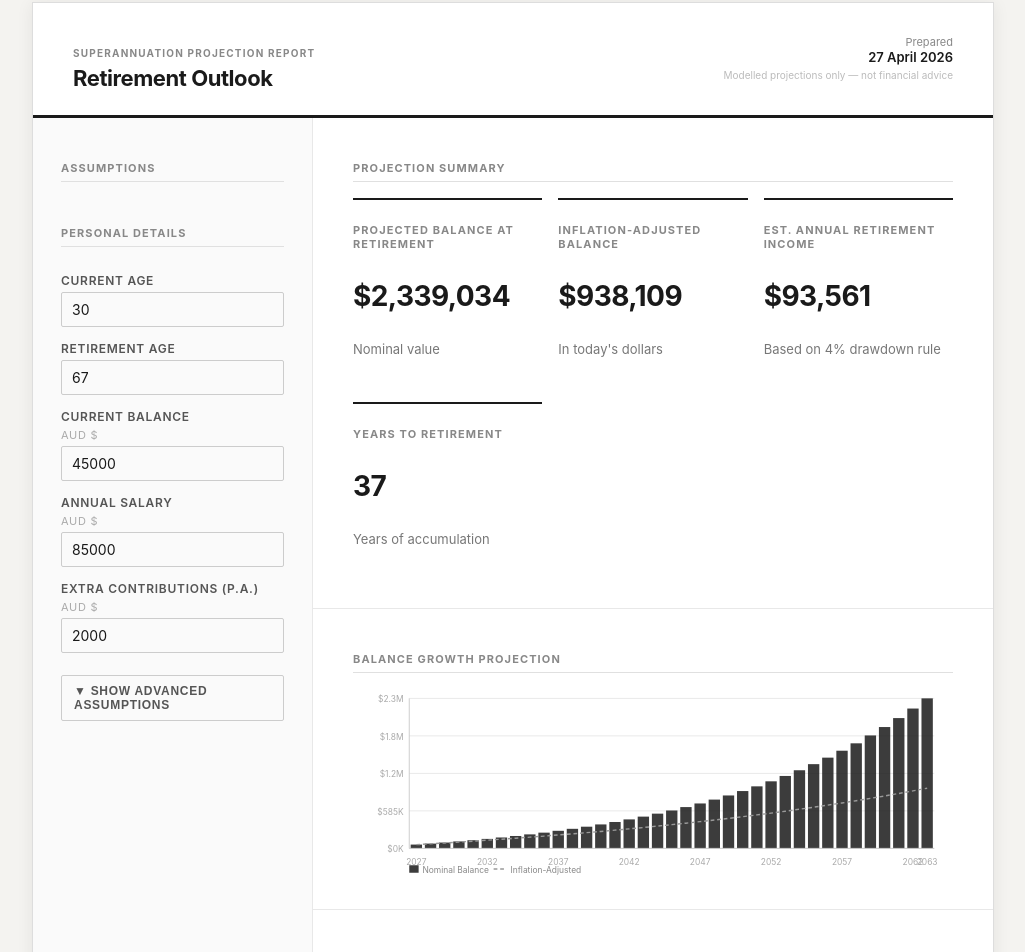
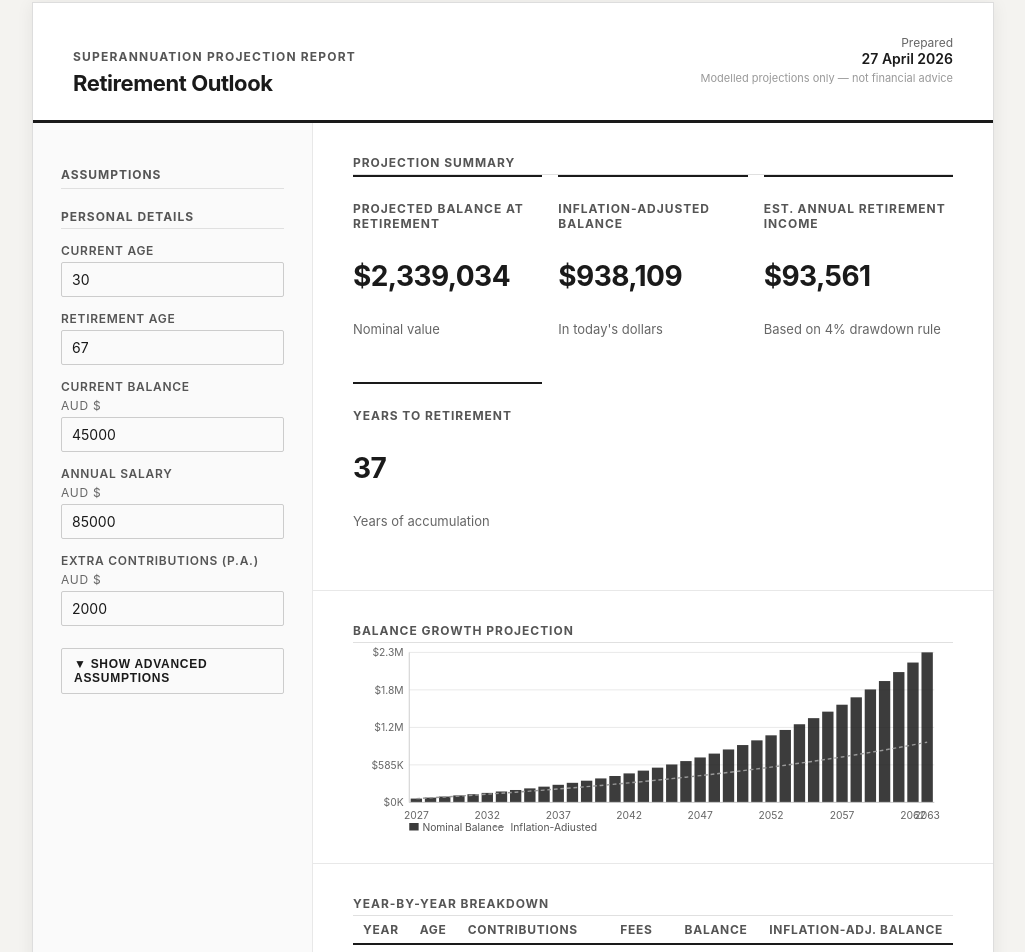
Before and after one commit to mitch-murph/super-retirement-planner, a React (Vite) app: page / in a window 1280 px wide. Shown: the part 38-990 px from the top of the page, without its empty margins (127-1152 px from the left). Built offline with nearby package versions, Linux system fonts and the light colour scheme.

Commit message:
Refactor UI components to use theme-based styles and improve consistency

```diff
--- a/src/components/InputPanel.tsx
+++ b/src/components/InputPanel.tsx
@@ -1,5 +1,7 @@
 import { useState } from "react";
 import { ProjectionInputs } from "../engine/projection";
+import { colors, fontSizes, fontWeights, sectionHeading } from "../theme";
+import SectionHeading from "./ui/SectionHeading";
 
 type Props = {
   inputs: ProjectionInputs;
@@ -10,31 +12,31 @@ const labelStyle: React.CSSProperties = {
   display: "flex",
   flexDirection: "column",
   gap: "4px",
-  fontSize: "12px",
-  fontWeight: 600,
+  fontSize: fontSizes.sm,
+  fontWeight: fontWeights.semibold,
   letterSpacing: "0.06em",
   textTransform: "uppercase",
-  color: "#555",
+  color: colors.inkMuted,
 };
 
 const inputStyle: React.CSSProperties = {
   padding: "8px 10px",
-  fontSize: "14px",
-  border: "1px solid #ccc",
+  fontSize: fontSizes.lg,
+  border: `1px solid #ccc`,
   borderRadius: "2px",
   fontFamily: "inherit",
-  color: "#1a1a1a",
-  background: "#fafafa",
+  color: colors.ink,
+  background: colors.surface,
   width: "100%",
   boxSizing: "border-box",
 };
 
 const sectionHeadingStyle: React.CSSProperties = {
-  fontSize: "11px",
-  fontWeight: 700,
-  letterSpacing: "0.1em",
+  fontSize: fontSizes.lg,
+  fontWeight: fontWeights.bold,
+  letterSpacing: "0.08em",
   textTransform: "uppercase",
-  color: "#888",
+  color: colors.ink,
   borderBottom: "1px solid #e0e0e0",
   paddingBottom: "6px",
   marginBottom: "12px",
@@ -86,8 +88,8 @@ export default function InputPanel({ inputs, onChange }: Props) {
     return (
       <label key={key} style={labelStyle}>
         {label}
-        {type === "dollar" && <span style={{ fontSize: "11px", color: "#aaa", fontWeight: 400 }}>AUD $</span>}
-        {type === "percent" && <span style={{ fontSize: "11px", color: "#aaa", fontWeight: 400 }}>%</span>}
+        {type === "dollar" && <span style={{ fontSize: fontSizes.sm, color: colors.inkSubtle, fontWeight: fontWeights.normal }}>AUD $</span>}
+        {type === "percent" && <span style={{ fontSize: fontSizes.sm, color: colors.inkSubtle, fontWeight: fontWeights.normal }}>%</span>}
         <input
           type="number"
           style={inputStyle}
@@ -100,20 +102,20 @@ export default function InputPanel({ inputs, onChange }: Props) {
 
   return (
     <div style={{ display: "flex", flexDirection: "column", gap: "14px" }}>
-      <p style={sectionHeadingStyle}>Personal Details</p>
+      <SectionHeading>Personal Details</SectionHeading>
       {basicFields.map(renderField)}
 
       <button
         style={{
           marginTop: "8px",
           background: "none",
-          border: "1px solid #ccc",
+          border: `1px solid #ccc`,
           borderRadius: "2px",
-          fontSize: "12px",
-          fontWeight: 600,
+          fontSize: fontSizes.sm,
+          fontWeight: fontWeights.semibold,
           letterSpacing: "0.06em",
           textTransform: "uppercase",
-          color: "#555",
+          color: colors.ink,
           padding: "8px 12px",
           cursor: "pointer",
           textAlign: "left",
@@ -125,7 +127,7 @@ export default function InputPanel({ inputs, onChange }: Props) {
 
       {showAdvanced && (
         <>
-          <p style={sectionHeadingStyle}>Advanced Assumptions</p>
+          <SectionHeading>Advanced Assumptions</SectionHeading>
           {advancedFields.map(renderField)}
         </>
       )}
--- a/src/components/ProjectionChart.tsx
+++ b/src/components/ProjectionChart.tsx
@@ -1,4 +1,6 @@
 import { ProjectionResult } from "../engine/projection";
+import { colors } from "../theme";
+import SectionHeading from "./ui/SectionHeading";
 
 type Props = { result: ProjectionResult };
 
@@ -28,20 +30,7 @@ export default function ProjectionChart({ result }: Props) {
 
   return (
     <div>
-      <p
-        style={{
-          fontSize: "11px",
-          fontWeight: 700,
-          letterSpacing: "0.1em",
-          textTransform: "uppercase",
-          color: "#888",
-          borderBottom: "1px solid #e0e0e0",
-          paddingBottom: "6px",
-          marginBottom: "16px",
-        }}
-      >
-        Balance Growth Projection
-      </p>
+      <SectionHeading>Balance Growth Projection</SectionHeading>
       <svg
         viewBox={`0 0 ${W} ${H}`}
         style={{ width: "100%", height: "auto", display: "block" }}
@@ -63,8 +52,8 @@ export default function ProjectionChart({ result }: Props) {
                 x={-6}
                 y={scaleY(tick) + 4}
                 textAnchor="end"
-                fontSize={9}
-                fill="#aaa"
+                fontSize={11}
+                fill={colors.inkSubtle}
                 fontFamily="inherit"
               >
                 {fmtK(tick)}
@@ -112,8 +101,8 @@ export default function ProjectionChart({ result }: Props) {
                   x={i * barWidth + barWidth / 2}
                   y={chartH + 18}
                   textAnchor="middle"
-                  fontSize={9}
-                  fill="#aaa"
+                  fontSize={11}
+                  fill={colors.inkSubtle}
                   fontFamily="inherit"
                 >
                   {row.year}
@@ -127,11 +116,11 @@ export default function ProjectionChart({ result }: Props) {
         </g>
 
         {/* Legend */}
-        <g transform={`translate(${PAD.left},${H - 4})`}>
+        <g transform={`translate(${PAD.left},${H})`}>
           <rect x={0} y={-8} width={10} height={8} fill="#1a1a1a" opacity={0.85} />
-          <text x={14} y={0} fontSize={9} fill="#888" fontFamily="inherit">Nominal Balance</text>
+          <text x={14} y={0} fontSize={11} fill={colors.inkMuted} fontFamily="inherit">Nominal Balance</text>
           <line x1={90} x2={104} y1={-4} y2={-4} stroke="#999" strokeWidth={1.5} strokeDasharray="4 3" />
-          <text x={108} y={0} fontSize={9} fill="#888" fontFamily="inherit">Inflation-Adjusted</text>
+          <text x={108} y={0} fontSize={11} fill={colors.inkMuted} fontFamily="inherit">Inflation-Adjusted</text>
         </g>
       </svg>
     </div>
--- a/src/components/ProjectionTable.tsx
+++ b/src/components/ProjectionTable.tsx
@@ -1,4 +1,6 @@
 import { ProjectionResult } from "../engine/projection";
+import { colors, fontSizes, fontWeights } from "../theme";
+import SectionHeading from "./ui/SectionHeading";
 
 type Props = { result: ProjectionResult };
 
@@ -7,45 +9,32 @@ function fmt(n: number) {
 }
 
 const thStyle: React.CSSProperties = {
-  fontSize: "10px",
-  fontWeight: 700,
-  letterSpacing: "0.08em",
+  fontSize: fontSizes.sm,
+  fontWeight: fontWeights.bold,
+  letterSpacing: "0.06em",
   textTransform: "uppercase",
-  color: "#888",
+  color: colors.inkMuted,
   textAlign: "right",
   padding: "6px 10px",
-  borderBottom: "2px solid #1a1a1a",
+  borderBottom: `2px solid ${colors.borderStrong}`,
   whiteSpace: "nowrap",
 };
 
 const tdStyle: React.CSSProperties = {
-  fontSize: "12px",
-  color: "#1a1a1a",
+  fontSize: fontSizes.md,
+  color: colors.ink,
   textAlign: "right",
   padding: "6px 10px",
-  borderBottom: "1px solid #ebebeb",
+  borderBottom: `1px solid ${colors.border}`,
   fontVariantNumeric: "tabular-nums",
 };
 
 export default function ProjectionTable({ result }: Props) {
   return (
     <div>
-      <p
-        style={{
-          fontSize: "11px",
-          fontWeight: 700,
-          letterSpacing: "0.1em",
-          textTransform: "uppercase",
-          color: "#888",
-          borderBottom: "1px solid #e0e0e0",
-          paddingBottom: "6px",
-          marginBottom: "16px",
-        }}
-      >
-        Year-by-Year Breakdown
-      </p>
+      <SectionHeading>Year-by-Year Breakdown</SectionHeading>
       <div style={{ overflowX: "auto" }}>
-        <table style={{ width: "100%", borderCollapse: "collapse", fontSize: "12px" }}>
+        <table style={{ width: "100%", borderCollapse: "collapse", fontSize: fontSizes.sm }}>
           <thead>
             <tr>
               <th style={{ ...thStyle, textAlign: "left" }}>Year</th>
@@ -64,7 +53,7 @@ export default function ProjectionTable({ result }: Props) {
                 <td style={tdStyle}>{fmt(row.contributions)}</td>
                 <td style={tdStyle}>{fmt(row.fees)}</td>
                 <td style={{ ...tdStyle, fontWeight: 600 }}>{fmt(row.balance)}</td>
-                <td style={{ ...tdStyle, color: "#888" }}>{fmt(row.balanceInflationAdjusted)}</td>
+                <td style={{ ...tdStyle, color: colors.inkSubtle }}>{fmt(row.balanceInflationAdjusted)}</td>
               </tr>
             ))}
           </tbody>
--- a/src/components/SummaryMetrics.tsx
+++ b/src/components/SummaryMetrics.tsx
@@ -1,4 +1,7 @@
 import { ProjectionResult } from "../engine/projection";
+import { colors, fontSizes, fontWeights } from "../theme";
+import SectionHeading from "./ui/SectionHeading";
+import MetricLabel from "./ui/MetricLabel";
 
 type Props = { result: ProjectionResult };
 
@@ -7,74 +10,46 @@ function fmt(n: number) {
 }
 
 const metricStyle: React.CSSProperties = {
-  borderTop: "2px solid #1a1a1a",
+  borderTop: `2px solid ${colors.borderStrong}`,
   paddingTop: "12px",
   paddingBottom: "16px",
 };
 
-const labelStyle: React.CSSProperties = {
-  fontSize: "11px",
-  fontWeight: 700,
-  letterSpacing: "0.1em",
-  textTransform: "uppercase",
-  color: "#888",
-  marginBottom: "6px",
-};
-
 const valueStyle: React.CSSProperties = {
-  fontSize: "28px",
-  fontWeight: 700,
-  color: "#1a1a1a",
+  fontSize: fontSizes.metric,
+  fontWeight: fontWeights.bold,
+  color: colors.ink,
   letterSpacing: "-0.02em",
 };
 
 const subValueStyle: React.CSSProperties = {
-  fontSize: "13px",
-  color: "#777",
+  fontSize: fontSizes.md,
+  color: colors.inkSubtle,
   marginTop: "4px",
 };
 
 export default function SummaryMetrics({ result }: Props) {
   return (
     <div>
-      <p
-        style={{
-          fontSize: "11px",
-          fontWeight: 700,
-          letterSpacing: "0.1em",
-          textTransform: "uppercase",
-          color: "#888",
-          borderBottom: "1px solid #e0e0e0",
-          paddingBottom: "6px",
-          marginBottom: "16px",
-        }}
-      >
-        Projection Summary
-      </p>
-      <div
-        style={{
-          display: "grid",
-          gridTemplateColumns: "repeat(auto-fit, minmax(180px, 1fr))",
-          gap: "16px",
-        }}
-      >
+      <SectionHeading>Projection Summary</SectionHeading>
+      <div style={{ display: "grid", gridTemplateColumns: "repeat(auto-fit, minmax(180px, 1fr))", gap: "16px" }}>
         <div style={metricStyle}>
-          <p style={labelStyle}>Projected Balance at Retirement</p>
+          <MetricLabel>Projected Balance at Retirement</MetricLabel>
           <p style={valueStyle}>{fmt(result.finalBalance)}</p>
           <p style={subValueStyle}>Nominal value</p>
         </div>
         <div style={metricStyle}>
-          <p style={labelStyle}>Inflation-Adjusted Balance</p>
+          <MetricLabel>Inflation-Adjusted Balance</MetricLabel>
           <p style={valueStyle}>{fmt(result.finalBalanceInflationAdjusted)}</p>
           <p style={subValueStyle}>In today's dollars</p>
         </div>
         <div style={metricStyle}>
-          <p style={labelStyle}>Est. Annual Retirement Income</p>
+          <MetricLabel>Est. Annual Retirement Income</MetricLabel>
           <p style={valueStyle}>{fmt(result.estimatedAnnualIncome)}</p>
           <p style={subValueStyle}>Based on 4% drawdown rule</p>
         </div>
         <div style={metricStyle}>
-          <p style={labelStyle}>Years to Retirement</p>
+          <MetricLabel>Years to Retirement</MetricLabel>
           <p style={valueStyle}>{result.yearsToRetirement}</p>
           <p style={subValueStyle}>Years of accumulation</p>
         </div>
--- /dev/null
+++ b/src/components/ui/MetricLabel.tsx
@@ -0,0 +1,7 @@
+import { labelUppercase } from "../../theme";
+
+type Props = { children: React.ReactNode };
+
+export default function MetricLabel({ children }: Props) {
+  return <p style={{ ...labelUppercase, marginBottom: "6px" }}>{children}</p>;
+}
--- /dev/null
+++ b/src/components/ui/SectionHeading.tsx
@@ -0,0 +1,7 @@
+import { sectionHeading } from "../../theme";
+
+type Props = { children: React.ReactNode; style?: React.CSSProperties };
+
+export default function SectionHeading({ children, style }: Props) {
+  return <p style={{ ...sectionHeading, margin: 0, marginBottom: "16px", ...style }}>{children}</p>;
+}
--- a/src/pages/InputPage.tsx
+++ b/src/pages/InputPage.tsx
@@ -59,7 +59,7 @@ export default function InputPage() {
         {/* Report Header */}
         <div style={reportHeaderStyle}>
           <div>
-            <p style={{ fontSize: "10px", fontWeight: 700, letterSpacing: "0.12em", textTransform: "uppercase", color: "#888", marginBottom: "6px" }}>
+            <p style={{ fontSize: "12px", fontWeight: 700, letterSpacing: "0.1em", textTransform: "uppercase", color: "#555", marginBottom: "6px" }}>
               Superannuation Projection Report
             </p>
             <h1 style={{ fontSize: "22px", fontWeight: 700, margin: 0, letterSpacing: "-0.02em" }}>
@@ -67,9 +67,9 @@ export default function InputPage() {
             </h1>
           </div>
           <div style={{ textAlign: "right" }}>
-            <p style={{ fontSize: "11px", color: "#888", margin: 0 }}>Prepared</p>
-            <p style={{ fontSize: "13px", fontWeight: 600, margin: 0 }}>{today}</p>
-            <p style={{ fontSize: "10px", color: "#bbb", marginTop: "4px" }}>Modelled projections only — not financial advice</p>
+            <p style={{ fontSize: "12px", color: "#666", margin: 0 }}>Prepared</p>
+            <p style={{ fontSize: "14px", fontWeight: 600, margin: 0 }}>{today}</p>
+            <p style={{ fontSize: "11px", color: "#999", marginTop: "4px" }}>Modelled projections only — not financial advice</p>
           </div>
         </div>
 
@@ -86,11 +86,11 @@ export default function InputPage() {
           >
             <p
               style={{
-                fontSize: "11px",
+                fontSize: "12px",
                 fontWeight: 700,
-                letterSpacing: "0.1em",
+                letterSpacing: "0.08em",
                 textTransform: "uppercase",
-                color: "#888",
+                color: "#555",
                 borderBottom: "1px solid #e0e0e0",
                 paddingBottom: "6px",
                 marginBottom: "20px",
@@ -122,9 +122,9 @@ export default function InputPage() {
             padding: "16px 40px",
             display: "flex",
             justifyContent: "space-between",
-            fontSize: "10px",
-            color: "#bbb",
-            letterSpacing: "0.04em",
+            fontSize: "12px",
+            color: "#999",
+            letterSpacing: "0.03em",
           }}
         >
           <span>Super Retirement Planner — Client-Side Projection Tool</span>
--- /dev/null
+++ b/src/theme.ts
@@ -0,0 +1,51 @@
+export const colors = {
+  ink: "#1a1a1a",
+  inkMuted: "#555",
+  inkSubtle: "#666",
+  inkDisabled: "#999",
+  border: "#e0e0e0",
+  borderStrong: "#1a1a1a",
+  surface: "#fafafa",
+  surfaceAlt: "#f9f9f9",
+  bg: "#fff",
+};
+
+export const fontSizes = {
+  xs: "11px",
+  sm: "12px",
+  md: "13px",
+  lg: "14px",
+  xl: "22px",
+  metric: "28px",
+};
+
+export const fontWeights = {
+  normal: 400,
+  semibold: 600,
+  bold: 700,
+};
+
+export const spacing = {
+  xs: "4px",
+  sm: "8px",
+  md: "12px",
+  lg: "16px",
+  xl: "24px",
+  xxl: "32px",
+  section: "40px",
+};
+
+export const labelUppercase: React.CSSProperties = {
+  fontSize: fontSizes.sm,
+  fontWeight: fontWeights.bold,
+  letterSpacing: "0.08em",
+  textTransform: "uppercase",
+  color: colors.inkMuted,
+};
+
+export const sectionHeading: React.CSSProperties = {
+  ...labelUppercase,
+  borderBottom: `1px solid ${colors.border}`,
+  paddingBottom: spacing.xs,
+  marginBottom: spacing.lg,
+};
```
